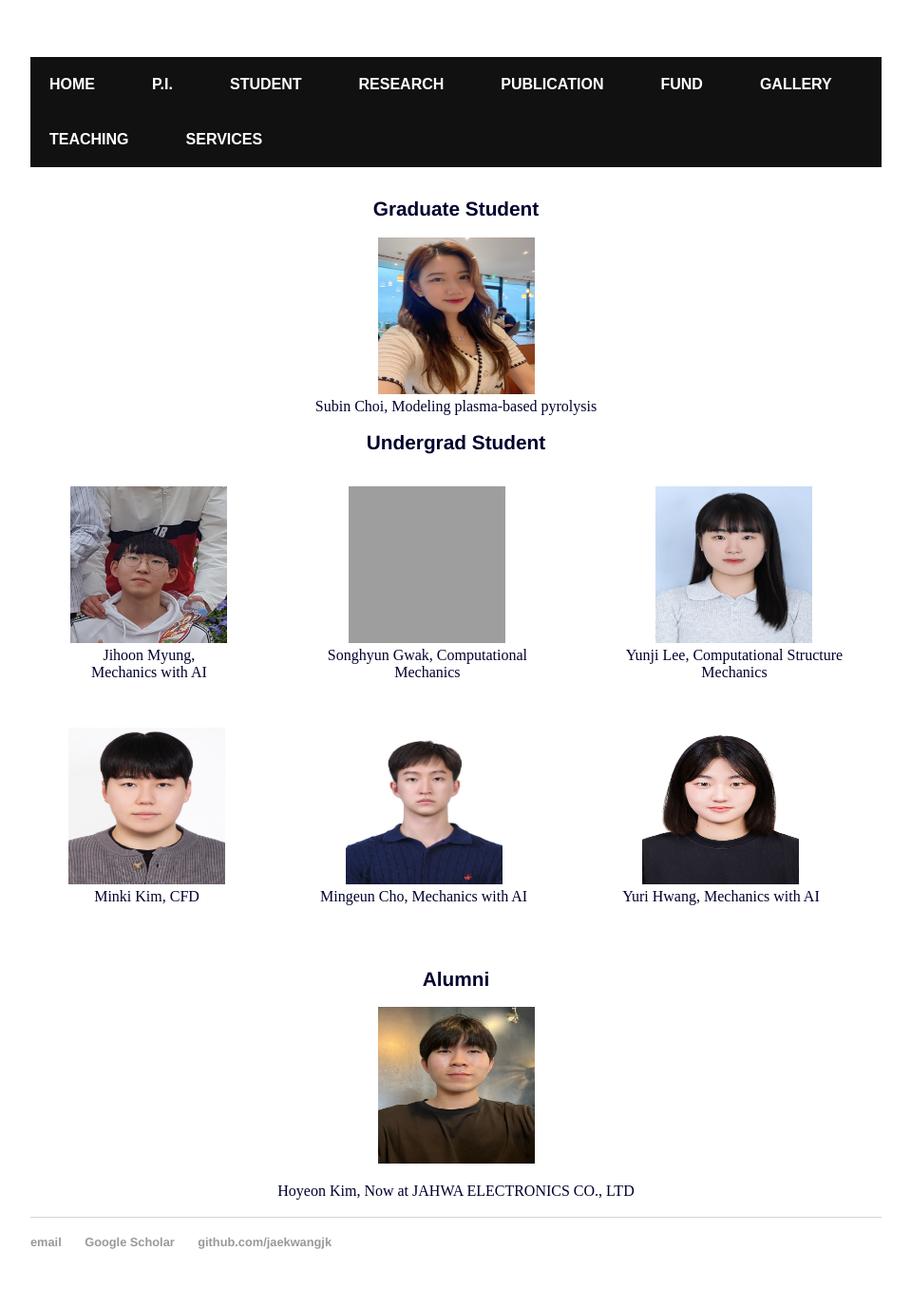
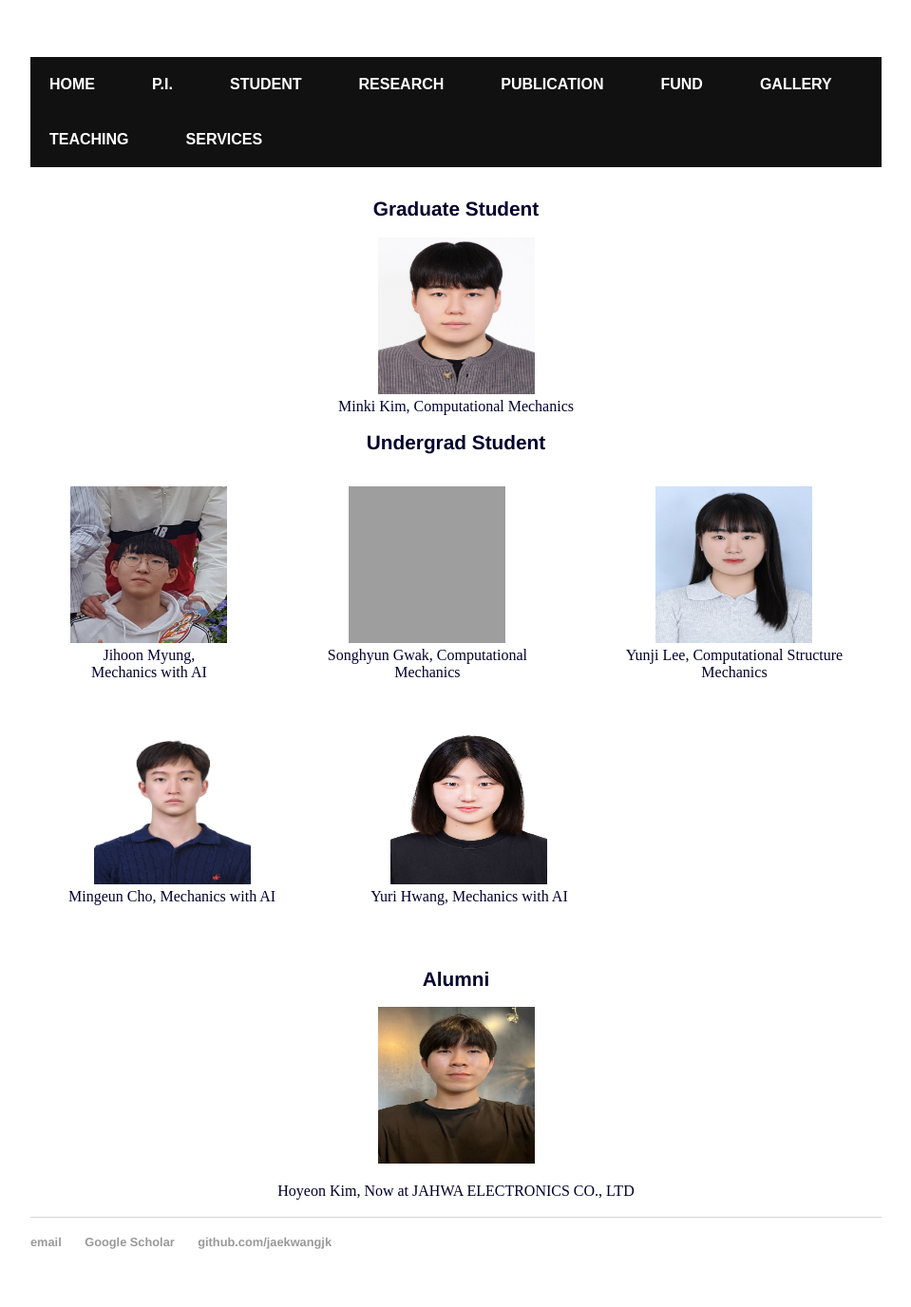
Before and after one commit to jaekwangjk/jaekwangjk.github.io, a Jekyll site: the page built from student.html, in a window 1280 px wide. Shown: the whole page at 95% size, without its empty margins (160-1119 px from the left). Built offline with Jekyll 4.4.1, drawn with Linux system fonts in a browser that asks for light colours; grey boxes are pictures that could not be loaded.

Commit message:
Update student images and captions in student.html

```diff
--- a/student.html
+++ b/student.html
@@ -13,10 +13,13 @@ title: Jaekwang Kim
 
 	<p>
 	<figure>
-	<img src="pictures/subin.jpeg" alt="subin" style="width:165px;height:165px;">
-	<figcaption>Subin Choi, Modeling plasma-based pyrolysis </figcaption>
+	<img src="pictures/minki.jpg" alt="minki" style="width:165px;height:165px;">
+	<figcaption>Minki Kim, Computational Mechanics </figcaption>
 	</figure>
+
 	</p>
+
+
 
 
 	<h1>Undergrad Student</h1>
@@ -46,10 +49,7 @@ title: Jaekwang Kim
 
 	<p>
 	<div style="display: flex; gap: 20px;">
- 	<figure>
-   	<img src="pictures/minki.jpg" alt="minki" style="width:165px;height:165px;">
-   	<figcaption> Minki Kim, CFD</figcaption>
-  	</figure>
+
 
   	<figure>
   	<img src="pictures/mingeun.jpg" alt="mingeun" style="width:165px;height:165px;">
```
